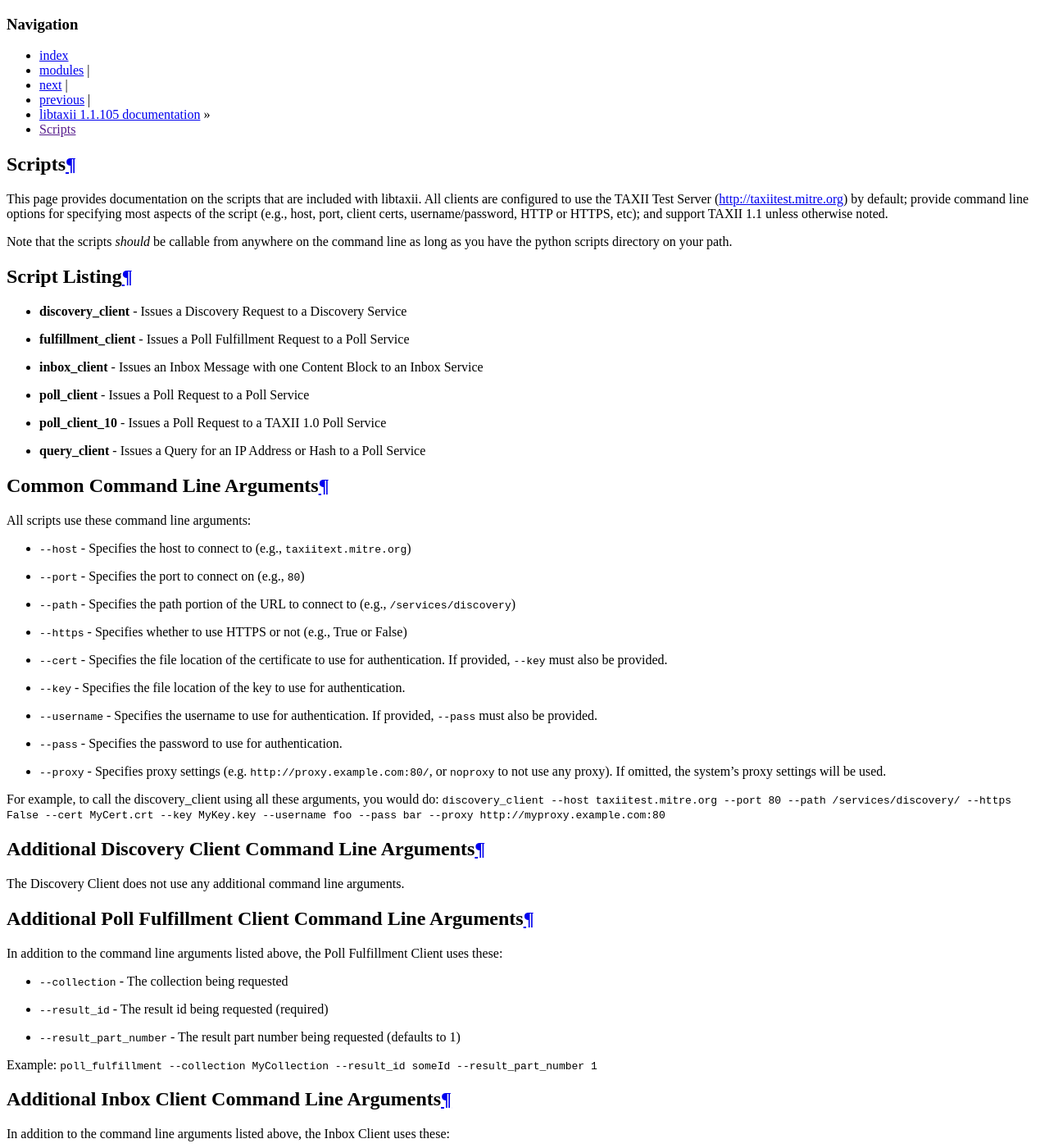
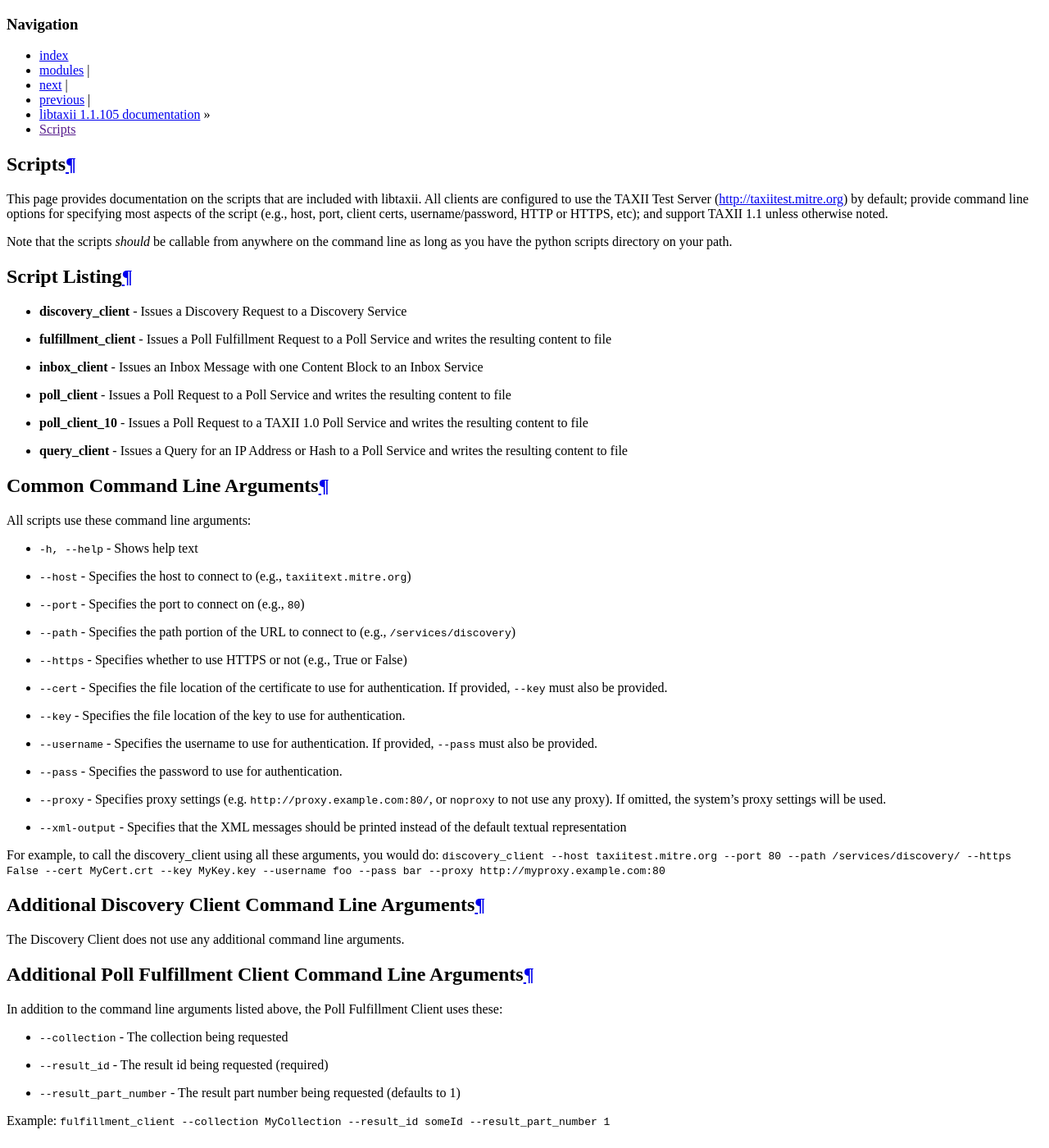
Before and after one commit to TAXIIProject/libtaxii, a Sphinx documentation site: the page built from docs/scripts.rst, in a window 1280 px wide and 1400 px high. Shown: the whole window at 82% size. Built offline with Sphinx 7.4.7, drawn with Linux system fonts in a browser that asks for light colours; some of the changed text lies outside the part shown.

Commit message:
Updated scripts documentation, per #153

```diff
--- a/docs/scripts.rst
+++ b/docs/scripts.rst
@@ -14,16 +14,17 @@
 --------------
 
 * **discovery_client** - Issues a Discovery Request to a Discovery Service
-* **fulfillment_client** - Issues a Poll Fulfillment Request to a Poll Service
+* **fulfillment_client** - Issues a Poll Fulfillment Request to a Poll Service and writes the resulting content to file
 * **inbox_client** - Issues an Inbox Message with one Content Block to an Inbox Service
-* **poll_client** - Issues a Poll Request to a Poll Service
-* **poll_client_10** - Issues a Poll Request to a TAXII 1.0 Poll Service
-* **query_client** - Issues a Query for an IP Address or Hash to a Poll Service
+* **poll_client** - Issues a Poll Request to a Poll Service and writes the resulting content to file
+* **poll_client_10** - Issues a Poll Request to a TAXII 1.0 Poll Service and writes the resulting content to file
+* **query_client** - Issues a Query for an IP Address or Hash to a Poll Service and writes the resulting content to file
 
 Common Command Line Arguments
 -----------------------------
 All scripts use these command line arguments:
 
+* ``-h, --help`` - Shows help text
 * ``--host`` - Specifies the host to connect to (e.g., ``taxiitext.mitre.org``)
 * ``--port`` - Specifies the port to connect on (e.g., ``80``)
 * ``--path`` - Specifies the path portion of the URL to connect to
@@ -38,6 +39,7 @@
 * ``--proxy`` - Specifies proxy settings (e.g. ``http://proxy.example.com:80/``,
   or ``noproxy`` to not use any proxy). If omitted, the system's proxy settings
   will be used.
+* ``--xml-output`` - Specifies that the XML messages should be printed instead of the default textual representation
 
 For example, to call the discovery_client using all these arguments, you would do:
 ``discovery_client --host taxiitest.mitre.org --port 80 --path /services/discovery/ --https False --cert MyCert.crt --key MyKey.key --username foo --pass bar --proxy http://myproxy.example.com:80``
@@ -54,7 +56,7 @@
 * ``--result_id`` - The result id being requested (required)
 * ``--result_part_number`` - The result part number being requested (defaults to 1)
 
-Example: ``poll_fulfillment --collection MyCollection --result_id someId --result_part_number 1``
+Example: ``fulfillment_client --collection MyCollection --result_id someId --result_part_number 1``
 
 Additional Inbox Client Command Line Arguments
 ----------------------------------------------
@@ -63,6 +65,9 @@
 * ``--content-binding`` - The Content Binding ID to use for the Content Block (Defaults to STIX XML 1.1)
 * ``--subtype`` - The Content Binding ID subtype to use for the Content Block (Optional; Defaults to None)
 * ``--content-file`` - The file location (e.g., /tmp/mydata) containing the data to send in the Content Block. Defaults to a built-in STIX 1.1 XML document.
+* ``--dcn`` - The Destination Collection Name that is specified in the Inbox Message, requesting that the recipient
+  make the sent content available on the specified Destination Collection Name. TAXII supports multiple DCNs, but
+  this script only supports one.
 
 Example: ``inbox_client --content-binding urn:stix.mitre.org:xml:1.1 --content-file stix_file.xml``
 
@@ -73,6 +78,8 @@
 * ``--collection`` - The Collection Name to Poll. Defaults to 'default'
 * ``--begin_timestamp`` - The Begin Timestamp Label to used bound the Poll Request. Defaults to None.
 * ``--end_timestamp`` - The End Timestamp Label to used bound the Poll Request. Defaults to None.
+* ``--subscription-id`` - The Subscription ID for this Poll Request
+* ``--dest-dir`` - The directory to save Content Blocks to. Defaults to the current directory.
 
 Example: ``poll_client --collection MyCollection``
 
@@ -84,6 +91,7 @@
 * ``--begin_timestamp`` - The Begin Timestamp Label to used bound the Poll Request. Defaults to None.
 * ``--end_timestamp`` - The End Timestamp Label to used bound the Poll Request. Defaults to None.
 * ``--subscription-id`` - The Subscription ID to use when polling
+* ``--dest-dir`` - The directory to save Content Blocks to. Defaults to the current directory.
 
 Example: ``poll_client_10 --feed MyFeedName --subscription-id SomeSubscriptionId``
 
@@ -95,5 +103,6 @@
 * ``--allow_asynch`` - Whether asynchronous Polling is supported. Defaults to True (Use the Poll Fulfillment client to request asynchronous results!)
 * ``--ip`` - The IP to query on. One of --ip or --hash must be specified.
 * ``--hash`` - The file hash to query on. One of --ip or --hash must be specified.
+* ``--dest-dir`` - The directory to save Content Blocks to. Defaults to the current directory.
 
 Example: ``query_client --collection MyQueryCollection --ip 10.0.0.0``
```
